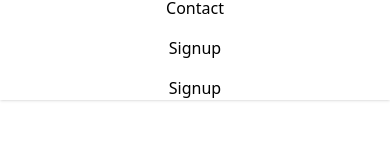
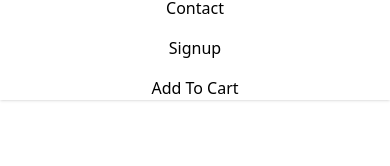
Before and after one commit to muhammadtayyabsandhu/Exclusive, a React (Vite) app in the folder Front-End/: page /signup in a window 390 px wide. Both pictures are taken after a click on the icon 362 px from the left and 88 px from the top of the page. Shown: the part 260-426 px from the top of the page. Built offline with nearby package versions, Linux system fonts and the light colour scheme.

Commit message:
add button

```diff
--- a/Front-End/src/Components/Header.jsx
+++ b/Front-End/src/Components/Header.jsx
@@ -174,7 +174,7 @@ export default function Header() {
               Signup
             </Link>
             <Link to="/cart" onClick={() => setNavOpen(false)}>
-              Signup
+            Add To Cart
             </Link>
           </div>
         </header>
```
